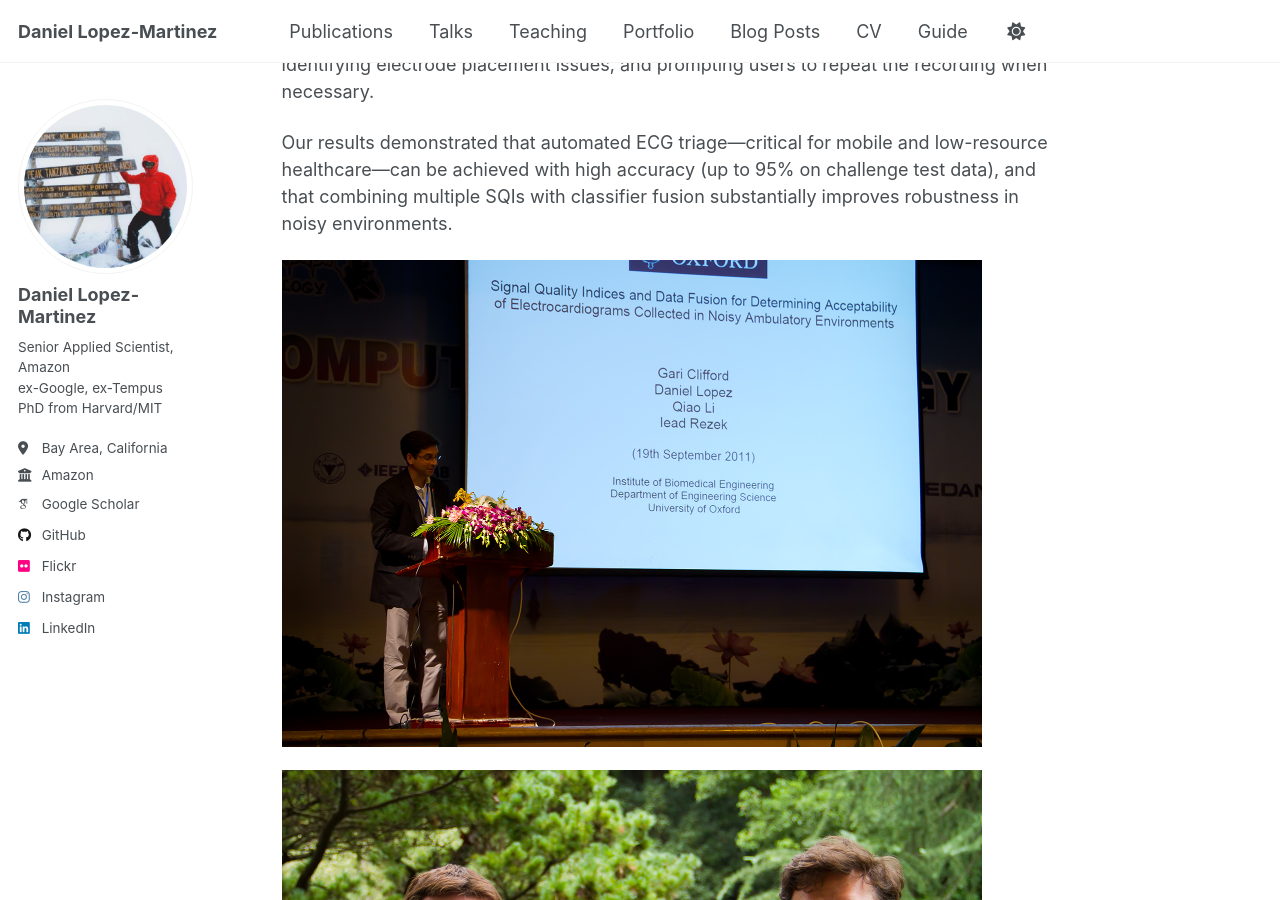
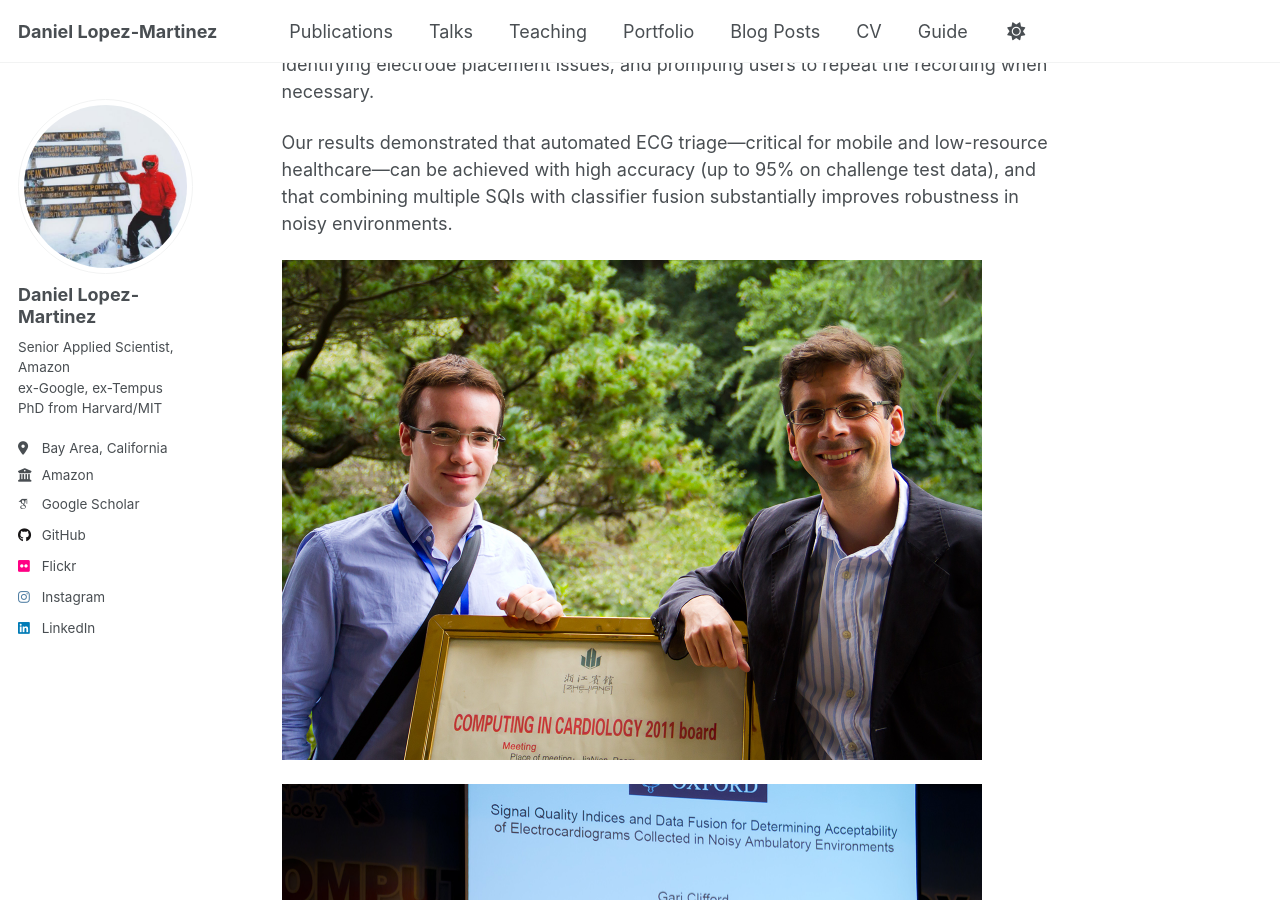
Before and after one commit to daniel-lopezmartinez/daniel-lopezmartinez.github.io, a Jekyll site: the page built from _talks/2011-09-19-cinc.md, in a window 1280 px wide and 900 px high, scrolled down 651 px. Built offline with Jekyll 4.4.1, drawn with Linux system fonts in a browser that asks for light colours; some web fonts are replaced; a script that is not in the unit is left out.

Commit message:
Changes order images

```diff
--- a/_talks/2011-09-19-cinc.md
+++ b/_talks/2011-09-19-cinc.md
@@ -16,6 +16,6 @@ This work formed part of the [PhysioNet/Computing in Cardiology Challenge 2011](
 
 Our results demonstrated that automated ECG triage—critical for mobile and low-resource healthcare—can be achieved with high accuracy (up to 95% on challenge test data), and that combining multiple SQIs with classifier fusion substantially improves robustness in noisy environments.
 
+<img src='/images/blog/2011-09-19-gari-clifford-daniel.jpg' width="700" height="400">
+
 <img src='/images/blog/2011-09-19-cinc-presentation.jpg' width="700" height="400">
-
-<img src='/images/blog/2011-09-19-gari-clifford-daniel.jpg' width="700" height="400">
```
